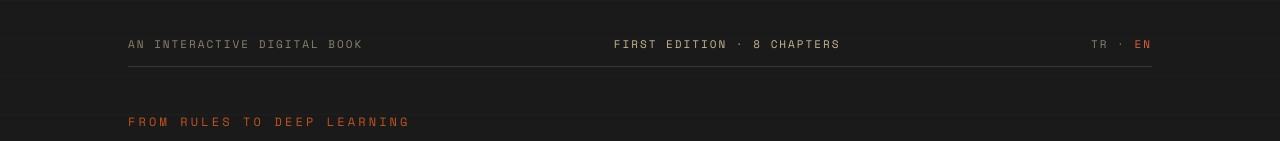
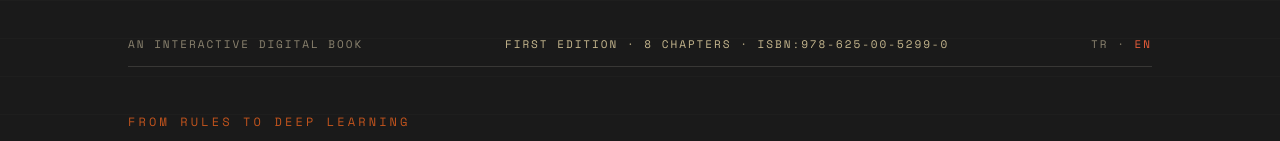
Before and after one commit to onronder/HerekeseAI, a plain HTML site: page Atlas-Kitap-EN.dc.html in a window 1280 px wide. Shown: the top 141 px of the page. Drawn offline with nearby package versions, Linux system fonts and the light colour scheme.

Commit message:
Include ISBN in book information
Added ISBN number to the book details section.

```diff
--- a/Atlas-Kitap-EN.dc.html
+++ b/Atlas-Kitap-EN.dc.html
@@ -30,7 +30,7 @@
     <div style="position:absolute;inset:0;opacity:0.5;background-image:linear-gradient(rgba(242,234,215,0.035) 1px,transparent 1px);background-size:100% 38px;pointer-events:none;"></div>
     <div style="position:relative;max-width:1120px;margin:0 auto;padding:36px 48px 0;">
       <div style="display:flex;align-items:center;justify-content:space-between;font-family:'Space Mono',monospace;font-size:11px;letter-spacing:0.18em;color:#8c8470;text-transform:uppercase;animation:fadeIn 1.1s ease both;border-bottom:1px solid rgba(242,234,215,0.14);padding-bottom:14px;">
-        <span>An Interactive Digital Book</span><span style="color:#c7b88f;">First Edition · 8 Chapters</span><span><a href="./Atlas-Kitap.dc.html" style="color:#8c8470;text-decoration:none;">TR</a> · <a href="./Atlas-Kitap-EN.dc.html" style="color:#e85d3a;text-decoration:none;">EN</a></span>
+        <span>An Interactive Digital Book</span><span style="color:#c7b88f;">First Edition · 8 Chapters · ISBN:978-625-00-5299-0</span><span><a href="./Atlas-Kitap.dc.html" style="color:#8c8470;text-decoration:none;">TR</a> · <a href="./Atlas-Kitap-EN.dc.html" style="color:#e85d3a;text-decoration:none;">EN</a></span>
       </div>
     </div>
     <div style="position:relative;max-width:1120px;margin:0 auto;padding:46px 48px 0;">
```
